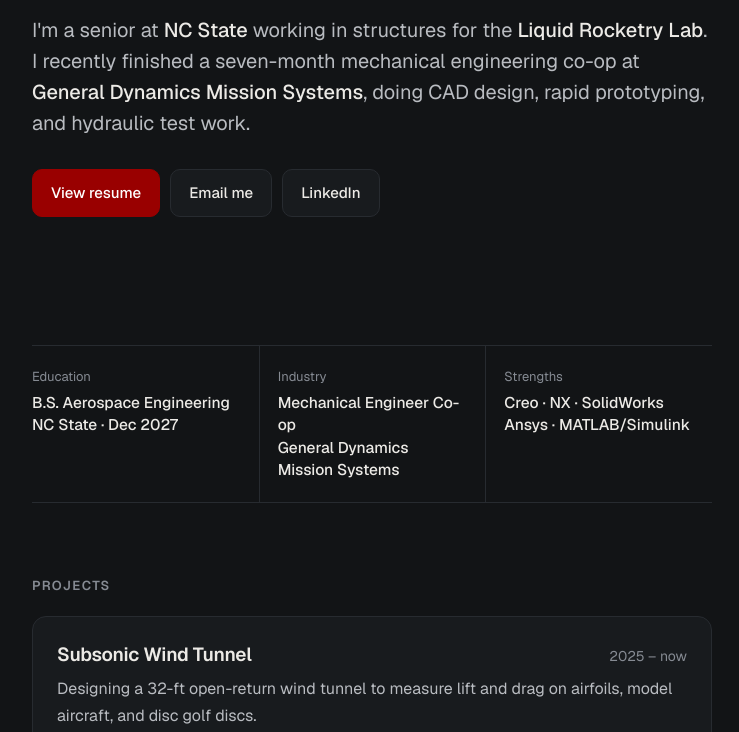
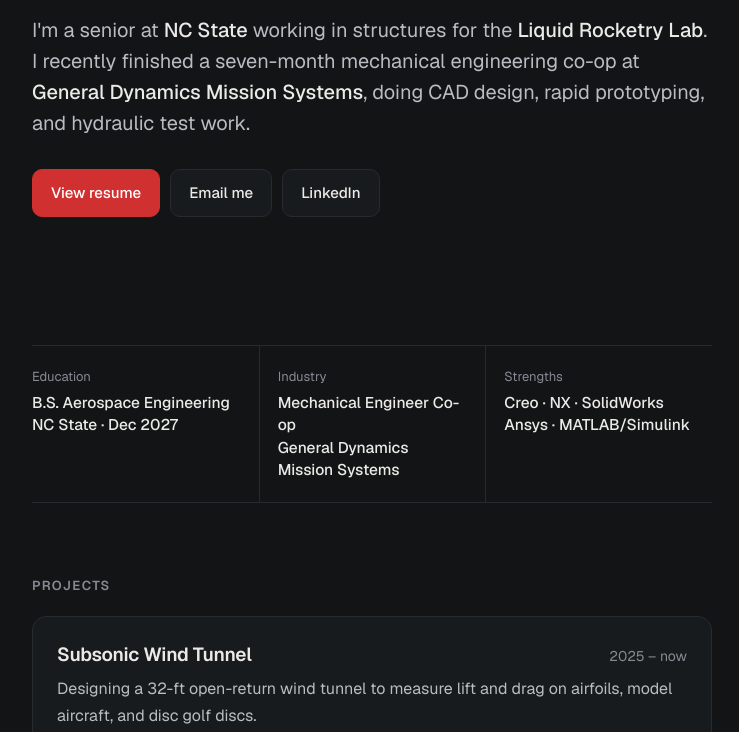
Before and after one commit to declanjwc/declan-clarke.com, a plain HTML site: page index.html in a window 1280 px wide. Shown: the part 373-1105 px from the top of the page, without its empty margins (268-1007 px from the left). Drawn offline with nearby package versions, Linux system fonts and the dark colour scheme.

Commit message:
Match dark-mode button and text red
Co-Authored-By: Claude Opus 5.5 <noreply@anthropic.com>

```diff
--- a/assets/css/style.css
+++ b/assets/css/style.css
@@ -24,14 +24,14 @@
   :root:not([data-theme="light"]) {
     --bg: #121416; --surface: #181b1e; --ink: #eceae6; --ink-2: #b9bcc1;
     --muted: #868b93; --line: #272b30;
-    --accent: #f07a7a; --accent-soft: #2a1616;  /* lighter red for text on dark */
+    --accent: #d03030; --accent-fill: #d03030; --accent-soft: #2a1616;  /* one brighter red for dark mode */
     color-scheme: dark;
   }
 }
 :root[data-theme="dark"] {
   --bg: #121416; --surface: #181b1e; --ink: #eceae6; --ink-2: #b9bcc1;
   --muted: #868b93; --line: #272b30;
-  --accent: #f07a7a; --accent-soft: #2a1616;  /* lighter red for text on dark */
+  --accent: #d03030; --accent-fill: #d03030; --accent-soft: #2a1616;  /* one brighter red for dark mode */
   color-scheme: dark;
 }
 
```
